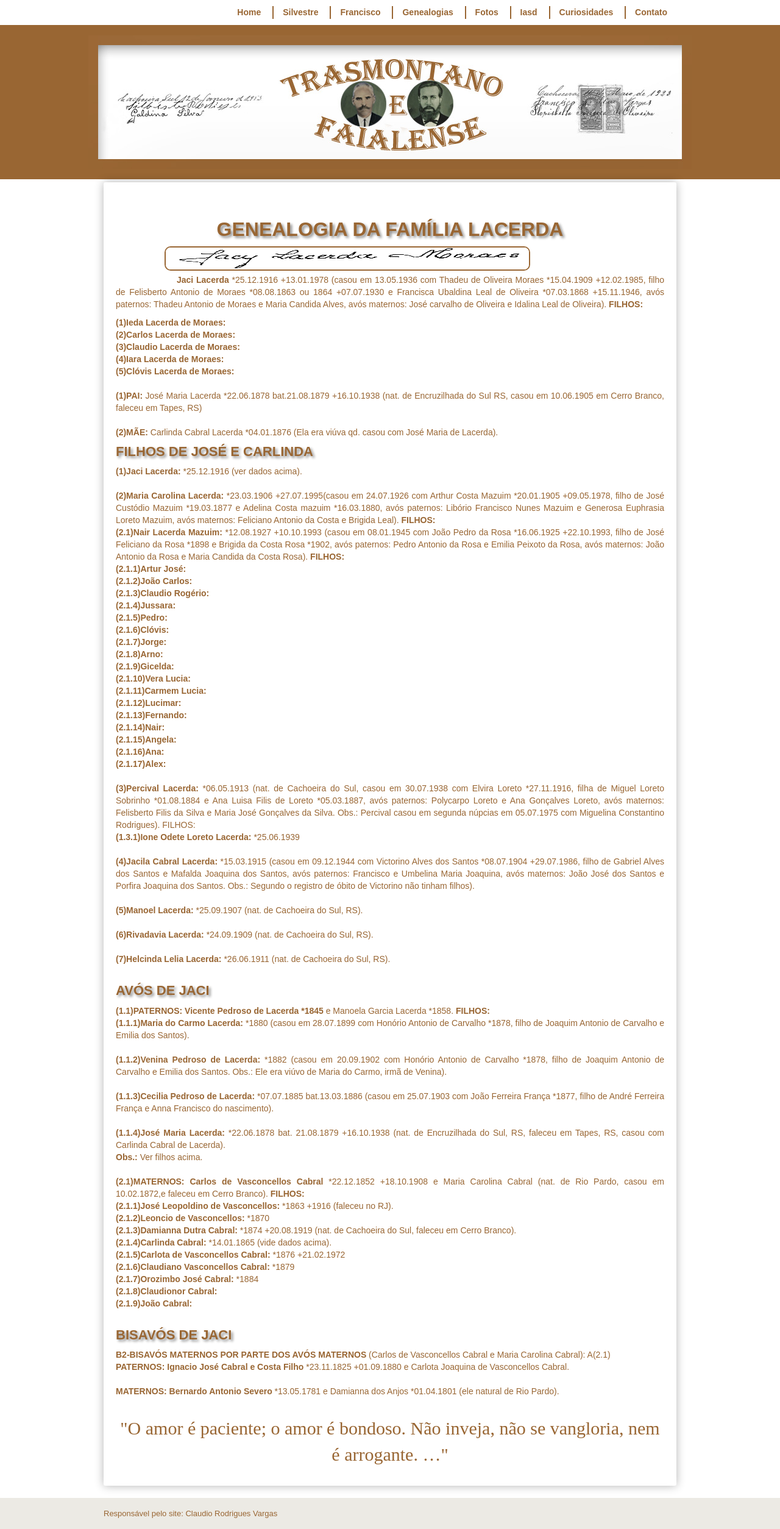
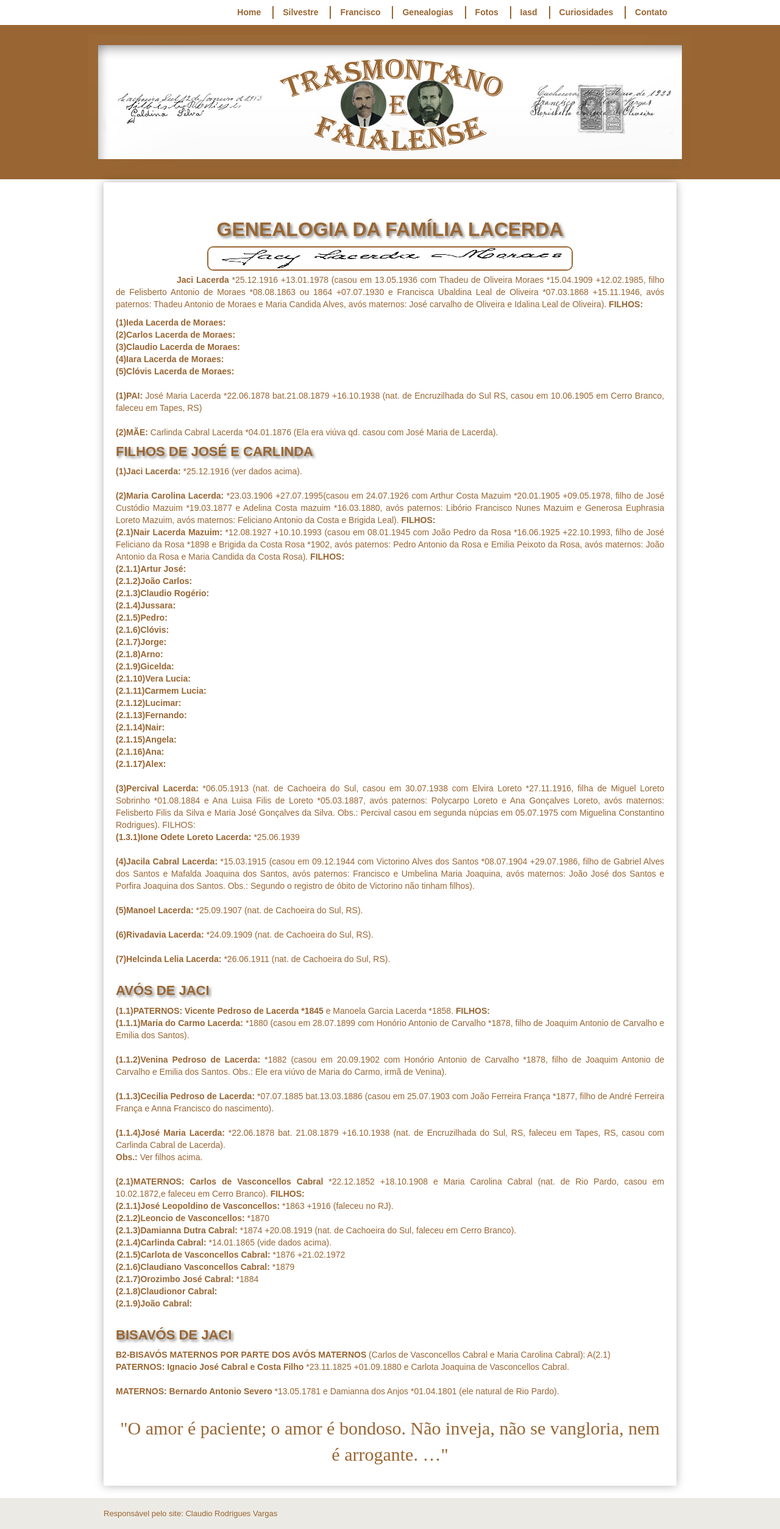
Before and after one commit to claudiovargas1955/claudiovargas1955.github.io, a Jekyll site: the page built from _pages/familia-lacerda.html, in a window 1280 px wide. Shown: the whole page at 61% size. Built offline with Jekyll 4.4.1, drawn with Linux system fonts in a browser that asks for light colours; some web fonts are replaced.

Commit message:
Update familia-lacerda.html

```diff
--- a/_pages/familia-lacerda.html
+++ b/_pages/familia-lacerda.html
@@ -33,7 +33,7 @@ details[open] summary {color:#996633;
       }
 
   .esq1{margin-right:120px;
-        margin-left:80px;
+        margin-left:150px;
         margin-bottom:5px;
         border:#996633 solid 2px;
         border-radius:10px;
```
